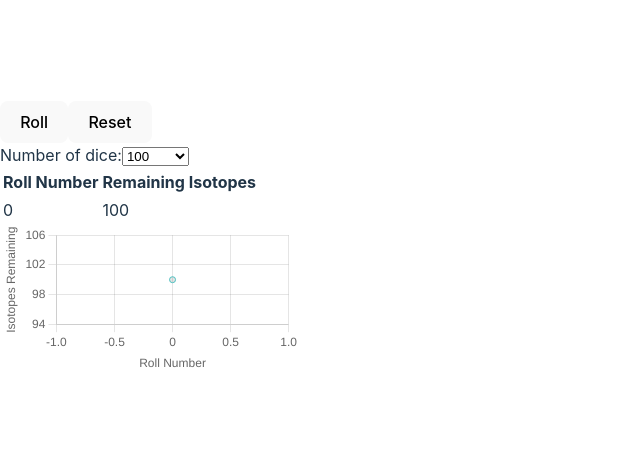
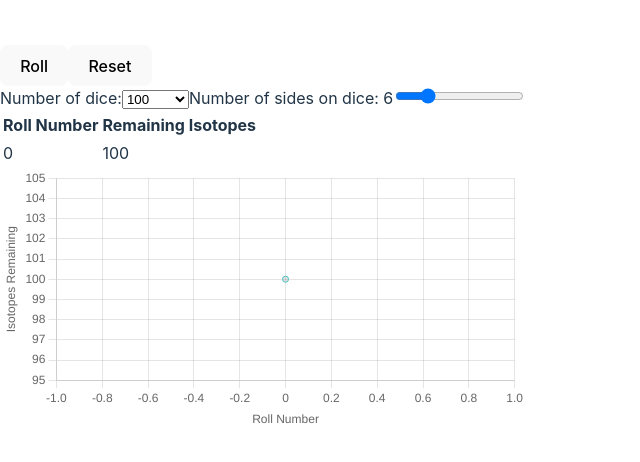
Before and after one commit to guyfoz77/half-life-dice, a React (Vite) app: page / in a window 1280 px wide. Shown: the part 162-624 px from the top of the page, without its empty margins (0-640 px from the left). Built offline with nearby package versions, Linux system fonts and the light colour scheme.

Commit message:
Add diceSides slider

```diff
--- a/src/App.jsx
+++ b/src/App.jsx
@@ -4,7 +4,7 @@ import { ResultsTable } from './components/ResultsTable'
 import { Graph } from './components/Graph'
 
 function App() {
-  const diceSides = 10
+  const [diceSides, setDiceSices] = useState(6)
   const [initialDice, setInitialDice] = useState(100)
   const [dice, setDice] = useState(initialDiceSetup)
   const [results, setResults] = useState([initialDice])
@@ -29,20 +29,20 @@ function App() {
     setDice(newDice)
   }
 
-  function rollDice20Times() {
-    // const newResults = [...results]
-    // const resultsToAdd = []
-    // let newDiceRemaining = diceRemaining
-    // for (let i = 0; i < 20; i++) {
-    //   newDiceRemaining -= halfLifeStep(newDiceRemaining, diceSides)
-    //   resultsToAdd.push(newDiceRemaining)
-    // }
-    // resultsToAdd.forEach(result => {
-    //   newResults.push(result)
-    // });
-    // setDiceRemaining(newDiceRemaining)
-    // setResults(newResults)
-  }
+  // function rollDice20Times() {
+  //   // const newResults = [...results]
+  //   // const resultsToAdd = []
+  //   // let newDiceRemaining = diceRemaining
+  //   // for (let i = 0; i < 20; i++) {
+  //   //   newDiceRemaining -= halfLifeStep(newDiceRemaining, diceSides)
+  //   //   resultsToAdd.push(newDiceRemaining)
+  //   // }
+  //   // resultsToAdd.forEach(result => {
+  //   //   newResults.push(result)
+  //   // });
+  //   // setDiceRemaining(newDiceRemaining)
+  //   // setResults(newResults)
+  // }
 
   function reset() {
     setDice(initialDiceSetup())
@@ -51,13 +51,17 @@ function App() {
 
   function handleNumberOfDiceChange(e) {
     const newNumber = e.target.value
-    console.log(newNumber)
-    e.target.value = newNumber
     setInitialDice(newNumber)
     setDice(initialDiceSetup(newNumber))
     setResults([newNumber])
   }
-
+  function handleDiceSidesChange(e) {
+    const newSides = e.target.value
+    console.log(newSides)
+    setDice(initialDiceSetup())
+    setDiceSices(newSides)
+    setResults([initialDice])
+  }
   return (
     <>
       <button onClick={rollDice}>Roll</button>
@@ -72,6 +76,16 @@ function App() {
           <option value={10000}>10000</option>
           <option value={100000}>100000</option>
         </select>
+        <label htmlFor='diceSides'>Number of sides on dice: {diceSides}</label>
+        <input
+          type="range"
+          id="diceSides"
+          min="2"
+          max="20"
+          step="1"
+          defaultValue={6}
+          onChange={(e) => handleDiceSidesChange(e)}
+        />
       </form>
       <ResultsTable results={results} />
       <Graph data={results} />
```
Also changed, not shown: src/scripts/scripts.js (+0 -9 lines).
